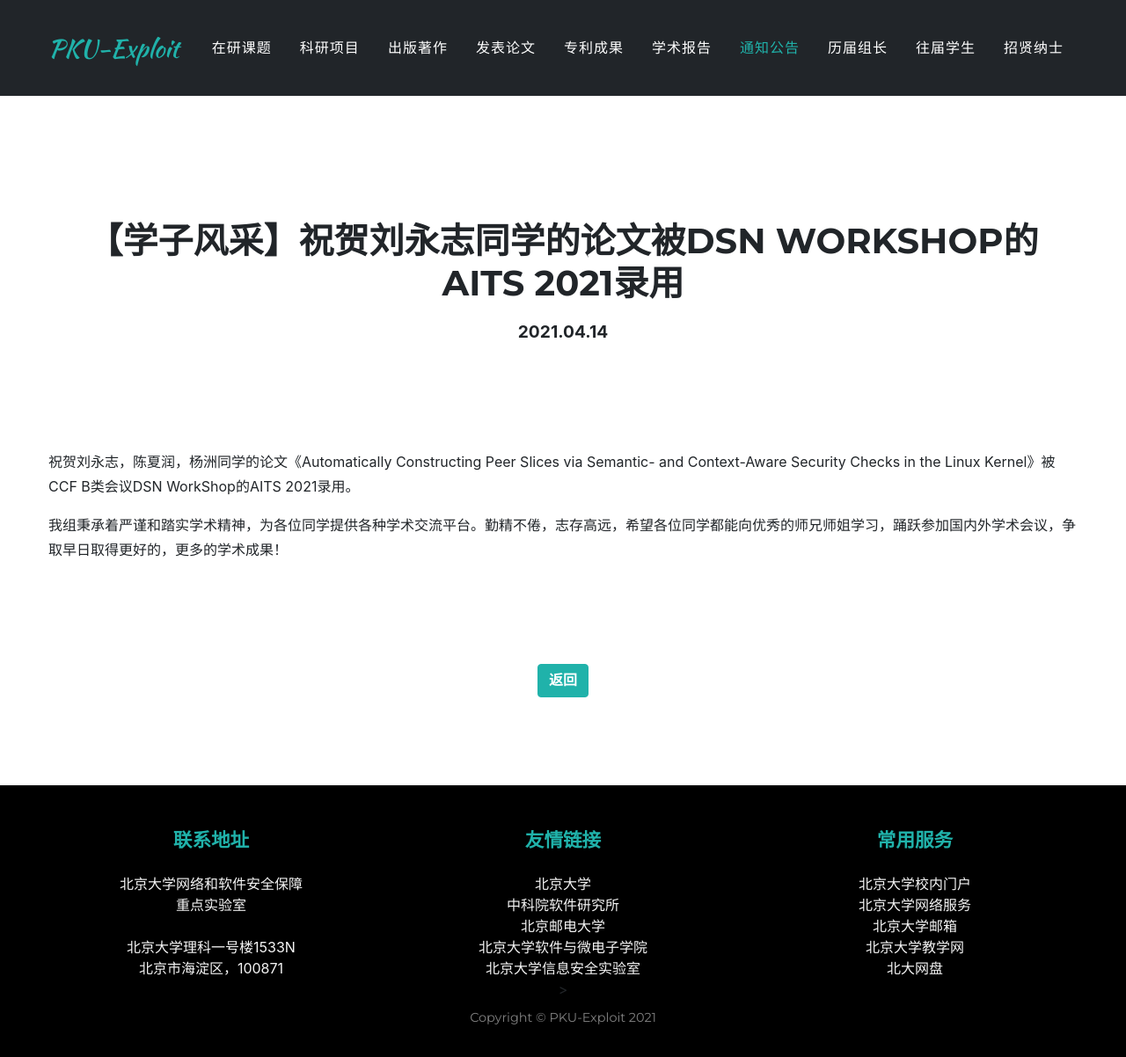
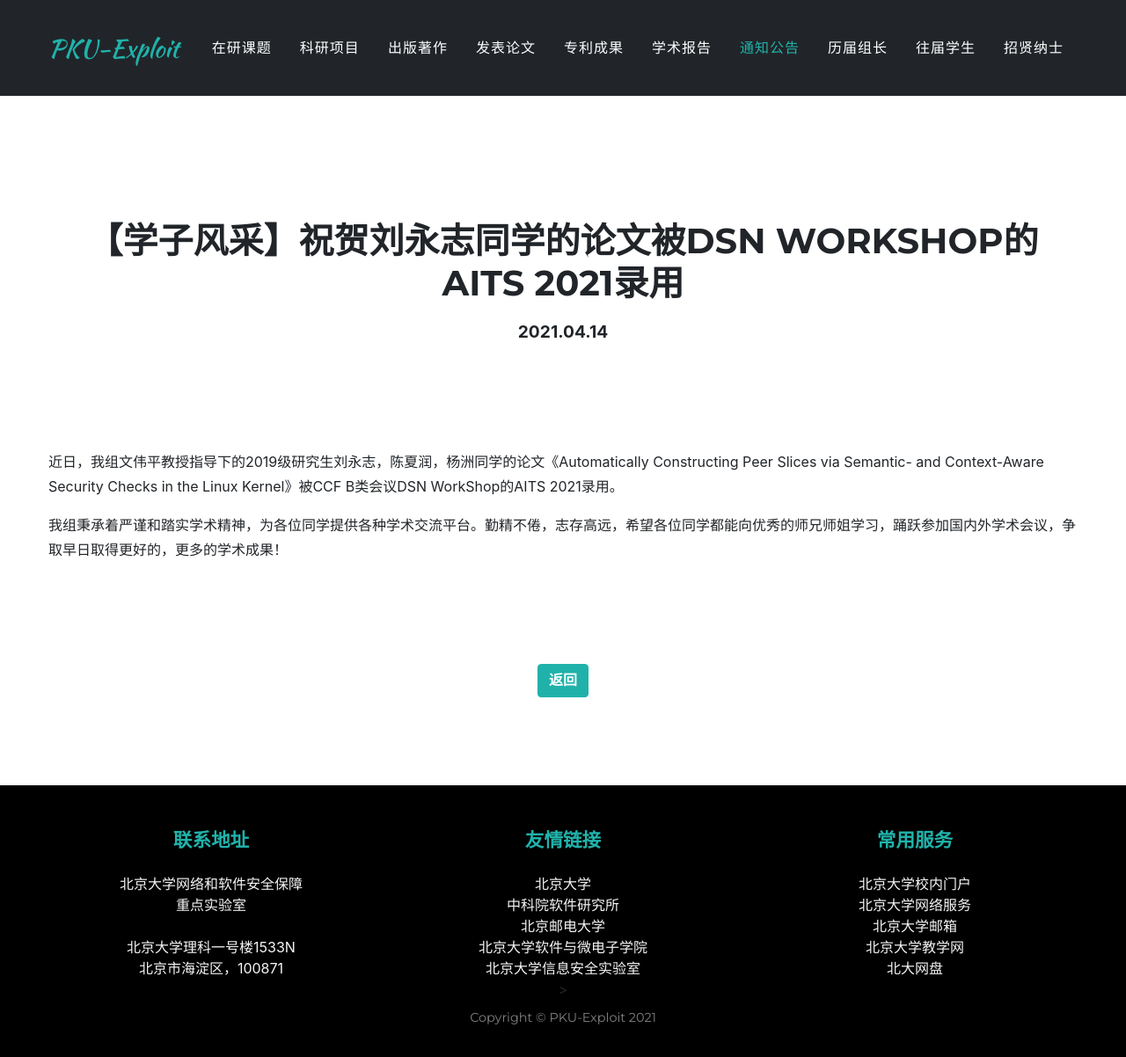
Before and after one commit to xxycfhb/xxycfhb.github.io, a Jekyll site: the page built from _posts/notice/2021-03-12-notice-5.md, in a window 1280 px wide and 1202 px high. Shown: the whole window at 88% size. Built offline with Jekyll 4.4.1, drawn with Linux system fonts in a browser that asks for light colours; some web fonts are replaced.

Commit message:
Update 2021-03-12-notice-5.md

```diff
--- a/_posts/notice/2021-03-12-notice-5.md
+++ b/_posts/notice/2021-03-12-notice-5.md
@@ -9,6 +9,6 @@ categories:
 
 ---
 
-祝贺刘永志，陈夏润，杨洲同学的论文《Automatically Constructing Peer Slices via Semantic- and Context-Aware Security Checks in the Linux Kernel》被CCF B类会议DSN WorkShop的AITS 2021录用。
+近日，我组文伟平教授指导下的2019级研究生刘永志，陈夏润，杨洲同学的论文《Automatically Constructing Peer Slices via Semantic- and Context-Aware Security Checks in the Linux Kernel》被CCF B类会议DSN WorkShop的AITS 2021录用。
 
 我组秉承着严谨和踏实学术精神，为各位同学提供各种学术交流平台。勤精不倦，志存高远，希望各位同学都能向优秀的师兄师姐学习，踊跃参加国内外学术会议，争取早日取得更好的，更多的学术成果！
```
